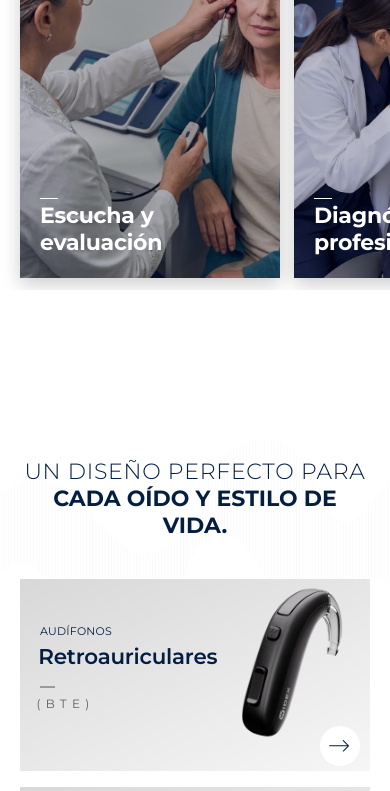
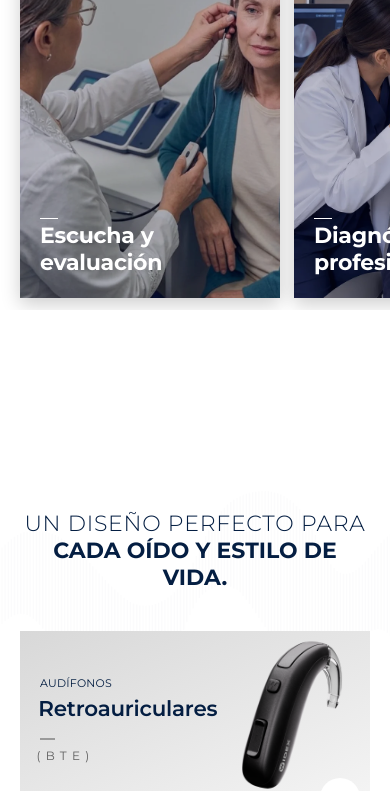
Before and after one commit to auraljaveriana-glitch/Aural, a Next.js app: page / in a window 390 px wide. Shown: the part 1156-1947 px from the top of the page. Built offline with nearby package versions, Linux system fonts and the light colour scheme; a web font is replaced by a local one.

Commit message:
Inicio: más espacio entre secciones
Co-Authored-By: Claude Opus 5.5 <noreply@anthropic.com>
Claude-Session: https://claude.ai/code/session_01KXgfURWN5eADwFqiRENNbR

```diff
--- a/src/app/page.module.css
+++ b/src/app/page.module.css
@@ -14,11 +14,11 @@
 }
 
 .secciones > * {
-  margin-top: calc(120 * var(--px));
+  margin-top: calc(220 * var(--px));
 }
 
 @media (max-width: 1023px) {
   .secciones > * {
-    margin-top: 48px;
+    margin-top: 80px;
   }
 }
--- a/src/components/inicio/Camino.module.css
+++ b/src/components/inicio/Camino.module.css
@@ -10,6 +10,8 @@
 .seccion {
   position: relative;
   height: calc(967 * var(--px));
+  /* más aire debajo del hero (Jean, 20-nov-2026) */
+  margin-top: calc(100 * var(--px));
   text-align: center;
   color: var(--navy);
   overflow: hidden;
```
